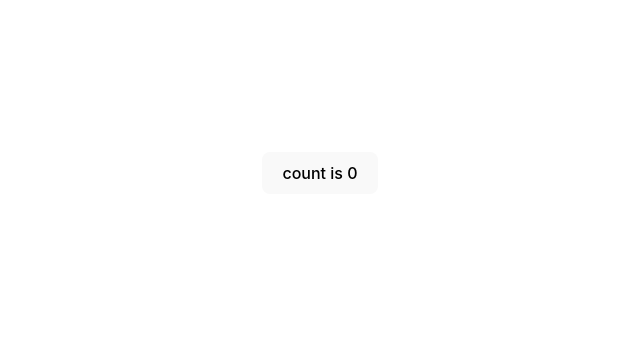
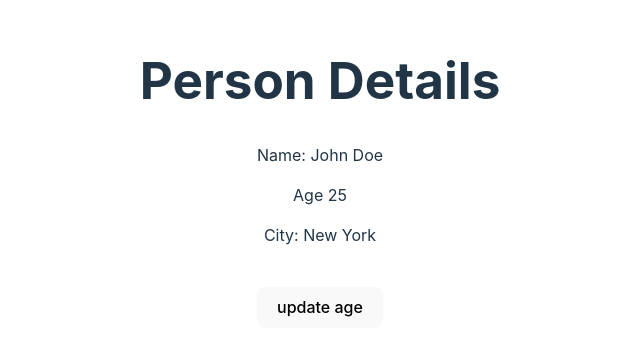
Before and after one commit to giacomotolari/use-state-reactjs, a React (Vite) app: page / in a window 1280 px wide. Shown: the part 227-582 px from the top of the page, without its empty margins (320-960 px from the left). Built offline with nearby package versions, Linux system fonts and the light colour scheme.

Commit message:
add example with obj

```diff
--- a/src/App.jsx
+++ b/src/App.jsx
@@ -1,15 +1,10 @@
 import "./App.css";
-import { useState } from "react";
-import Button from "./Button";
+import PersonDetails from "./PersonDetails";
 
 function App() {
-  console.log("App component is rendering");
-  const [count, setCount] = useState(0);
-
-
   return (
     <>
-    <Button count={count} setCount={setCount} />
+      <PersonDetails />
     </>
   );
 }
--- a/src/Button.jsx
+++ /dev/null
@@ -1,13 +0,0 @@
-export default function Button({
-    // eslint-disable-next-line react/prop-types
-    count, setCount
-}) {
-
-  const increment = (number) => {
-    console.log("count before increment:", count);
-    setCount(count + number);
-    console.log("count after increment:", count);
-  };
-
-  return <button onClick={() => increment(10)}>count is {count}</button>;
-}
--- /dev/null
+++ b/src/PersonDetails.jsx
@@ -0,0 +1,33 @@
+import { useState } from "react";
+
+export default function PersonDetails() {
+  const [person, setPerson] = useState({
+    name: "John Doe",
+    age: 25,
+    city: "New York",
+  });
+
+  /**
+   * Updates the age of the person by incrementing it by 1.
+   */
+  const updateAge = () => {
+    setPerson({
+      // Spread operator to copy the existing person object
+      ...person,
+      age: person.age + 1,
+    });
+  };
+
+  return (
+    <>
+      <div>
+        <h1>Person Details</h1>
+        <p>Name: {person.name}</p>
+        <p>Age {person.age}</p>
+        <p>City: {person.city}</p>
+      </div>
+      <br />
+      <button onClick={updateAge}> update age</button>
+    </>
+  );
+}
```
